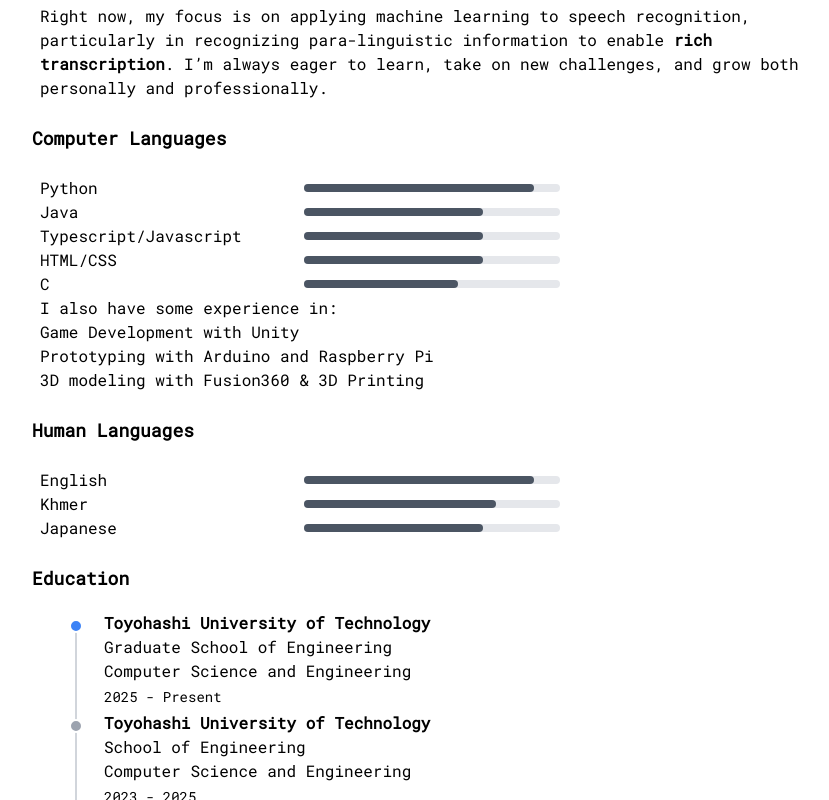
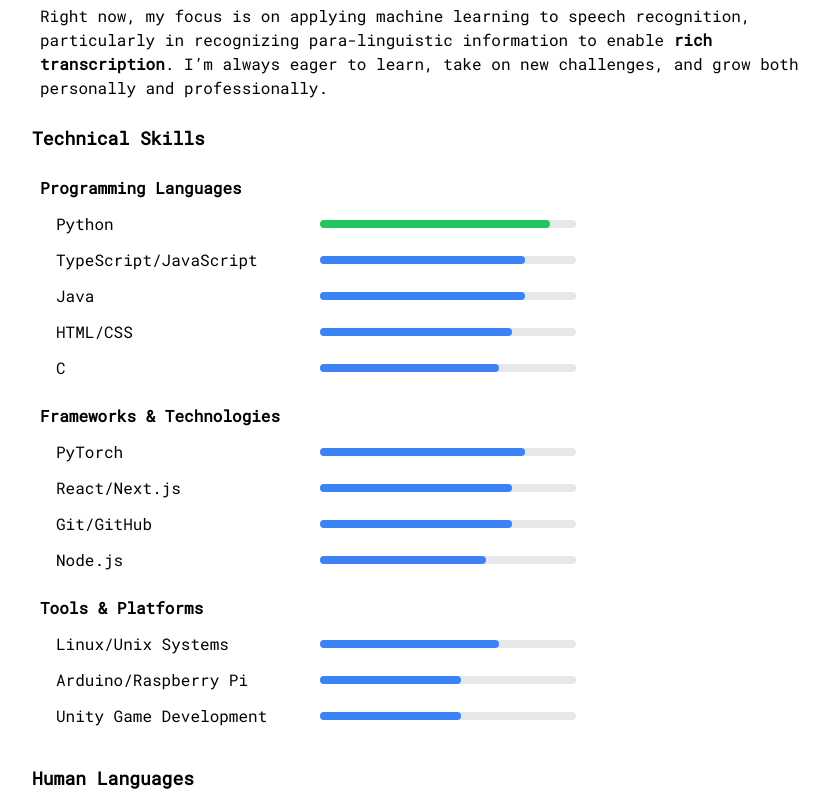
Before and after one commit to oukoutdam/personal-homepage, a Next.js app: page /resume in a window 1280 px wide. Shown: the part 640-1440 px from the top of the page, without its empty margins (216-1045 px from the left). Built offline with nearby package versions, Linux system fonts and the light colour scheme.

Commit message:
Add Technical Skills Section

```diff
--- a/src/app/resume/components/ProgressBlock.tsx
+++ b/src/app/resume/components/ProgressBlock.tsx
@@ -1,10 +1,31 @@
-function ProgressBlock({ name, value }: { name: string; value: number }) {
+function ProgressBlock({
+  name,
+  value,
+  level,
+}: {
+  name: string;
+  value: number;
+  level?: string;
+}) {
+  const getProgressColor = (level) => {
+    switch (level) {
+      case 'Advanced':
+        return 'bg-green-500';
+      case 'Intermediate':
+        return 'bg-blue-500';
+      case 'Beginner':
+        return 'bg-orange-500';
+      default:
+        return 'bg-gray-600';
+    }
+  };
+
   return (
-    <div className='flex flex-row items-center'>
+    <div className='mb-3 flex flex-row items-center'>
       <p className='mr-4 w-56'>{name}</p>
       <div className='ml-6 h-2 w-64 rounded-full bg-gray-200'>
         <div
-          className='h-2 rounded-full bg-gray-600 transition-colors duration-1000 ease-out'
+          className={`h-2 rounded-full transition-colors duration-1000 ease-out ${getProgressColor(level)}`}
           style={{ width: `${value}%` }}
         ></div>
       </div>
--- a/src/app/resume/page.tsx
+++ b/src/app/resume/page.tsx
@@ -5,6 +5,7 @@ import EducationTimeline from './sections/EducationTimeline';
 import WorkTimeline from './sections/WorkTimeline';
 import ExtracurricularActivities from './sections/ExtracurricularActivities';
 import AwardsAchievements from './sections/AwardsAchievements';
+import TechnicalSkills from './sections/TechnicalSkills';
 
 export default function Page() {
   return (
@@ -80,20 +81,8 @@ export default function Page() {
         </p>
       </div>
       <div>
-        <Heading text='Computer Languages' />
-        <div className='p-4'>
-          <ProgressBlock name='Python' value={90} />
-          <ProgressBlock name='Java' value={70} />
-          <ProgressBlock name='Typescript/Javascript' value={70} />
-          <ProgressBlock name='HTML/CSS' value={70} />
-          <ProgressBlock name='C' value={60} />
-          <p>I also have some experience in:</p>
-          <ul>
-            <li>Game Development with Unity</li>
-            <li>Prototyping with Arduino and Raspberry Pi</li>
-            <li>3D modeling with Fusion360 & 3D Printing</li>
-          </ul>
-        </div>
+        <Heading text='Technical Skills' />
+        <TechnicalSkills />
       </div>
       <div>
         <Heading text='Human Languages' />
--- /dev/null
+++ b/src/app/resume/sections/TechnicalSkills.tsx
@@ -0,0 +1,59 @@
+import ProgressBlock from '../components/ProgressBlock';
+
+function TechnicalSkills() {
+  const skillCategories = [
+    {
+      category: 'Programming Languages',
+      skills: [
+        { name: 'Python', value: 90, level: 'Advanced' },
+        { name: 'TypeScript/JavaScript', value: 80, level: 'Intermediate' },
+        { name: 'Java', value: 80, level: 'Intermediate' },
+        { name: 'HTML/CSS', value: 75, level: 'Intermediate' },
+        { name: 'C', value: 70, level: 'Intermediate' },
+      ],
+    },
+    {
+      category: 'Frameworks & Technologies',
+      skills: [
+        { name: 'PyTorch', value: 80, level: 'Intermediate' },
+        { name: 'React/Next.js', value: 75, level: 'Intermediate' },
+        { name: 'Git/GitHub', value: 75, level: 'Intermediate' },
+        { name: 'Node.js', value: 65, level: 'Intermediate' },
+      ],
+    },
+    {
+      category: 'Tools & Platforms',
+      skills: [
+        { name: 'Linux/Unix Systems', value: 70, level: 'Intermediate' },
+        { name: 'Arduino/Raspberry Pi', value: 55, level: 'Intermediate' },
+        { name: 'Unity Game Development', value: 55, level: 'Intermediate' },
+      ],
+    },
+  ];
+
+  return (
+    <div className='p-4'>
+      <div className='space-y-6'>
+        {skillCategories.map((category, categoryIndex) => (
+          <div key={categoryIndex}>
+            <h3 className='mb-3 text-base font-semibold'>
+              {category.category}
+            </h3>
+            <div className='ml-4'>
+              {category.skills.map((skill, skillIndex) => (
+                <ProgressBlock
+                  key={skillIndex}
+                  name={skill.name}
+                  value={skill.value}
+                  level={skill.level}
+                />
+              ))}
+            </div>
+          </div>
+        ))}
+      </div>
+    </div>
+  );
+}
+
+export default TechnicalSkills;
```
